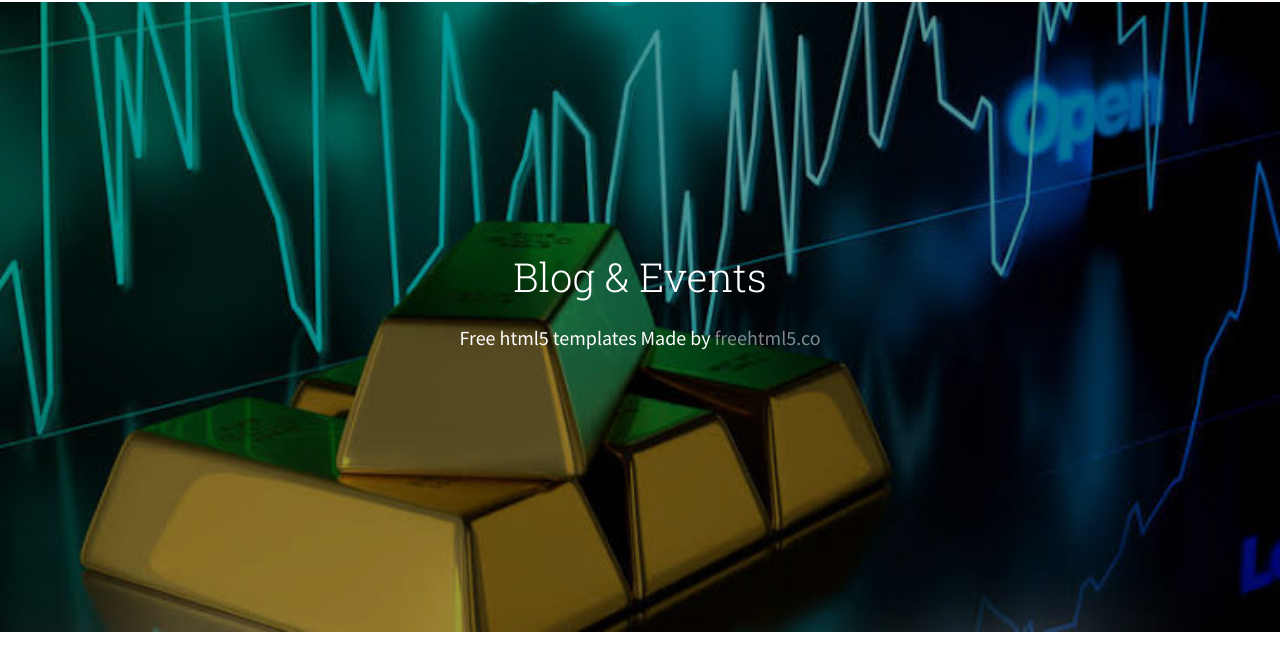
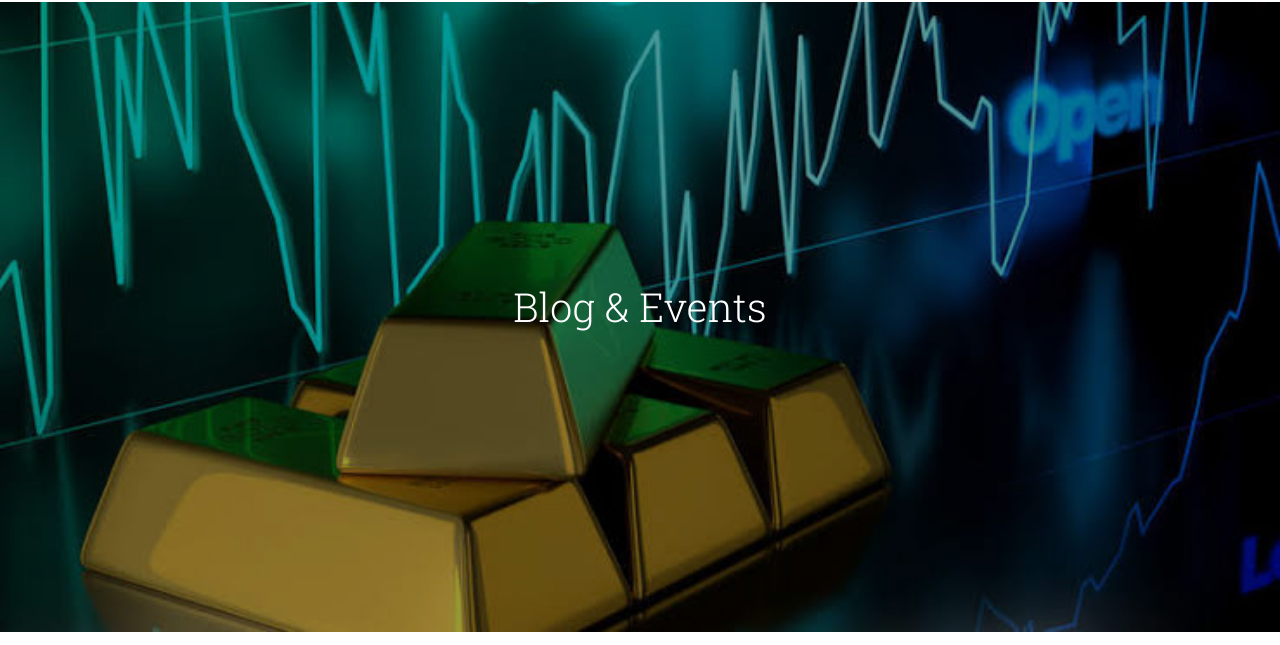
Before and after one commit to MagagulaW/limsaFxSolutions, a plain HTML site: page blog.html in a window 1280 px wide. Shown: the part 155-800 px from the top of the page. Drawn offline with Linux system fonts and the light colour scheme; files whose address does not match are found by name.

Commit message:
Update blog.html

```diff
--- a/blog.html
+++ b/blog.html
@@ -126,7 +126,6 @@
 			   			<div class="col-md-8 col-md-offset-2 text-center slider-text">
 			   				<div class="slider-text-inner">
 			   					<h1 class="heading-section">Blog &amp; Events</h1>
-									<h2>Free html5 templates Made by <a href="http://freehtml5.co/" target="_blank">freehtml5.co</a></h2>
 			   				</div>
 			   			</div>
 			   		</div>
```
